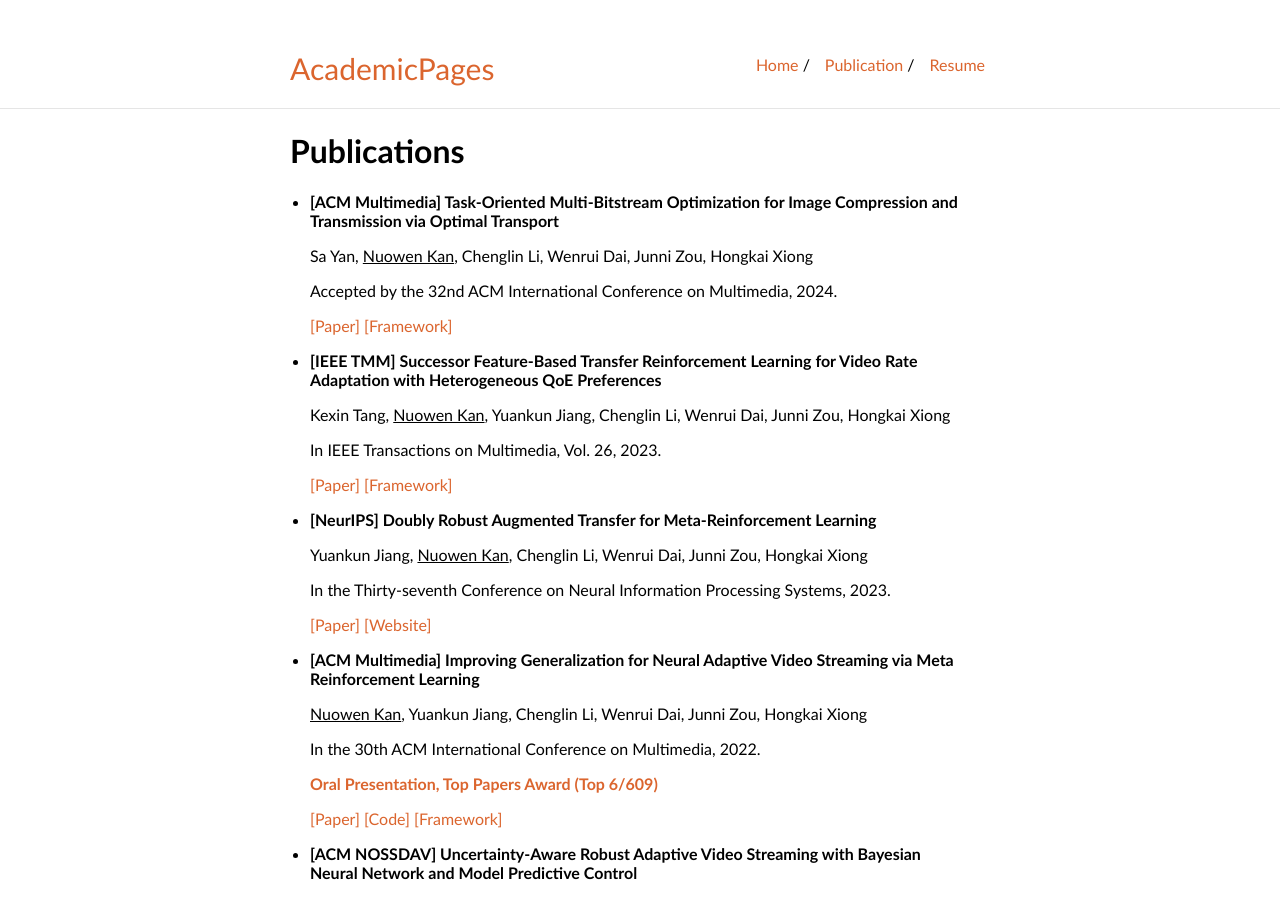
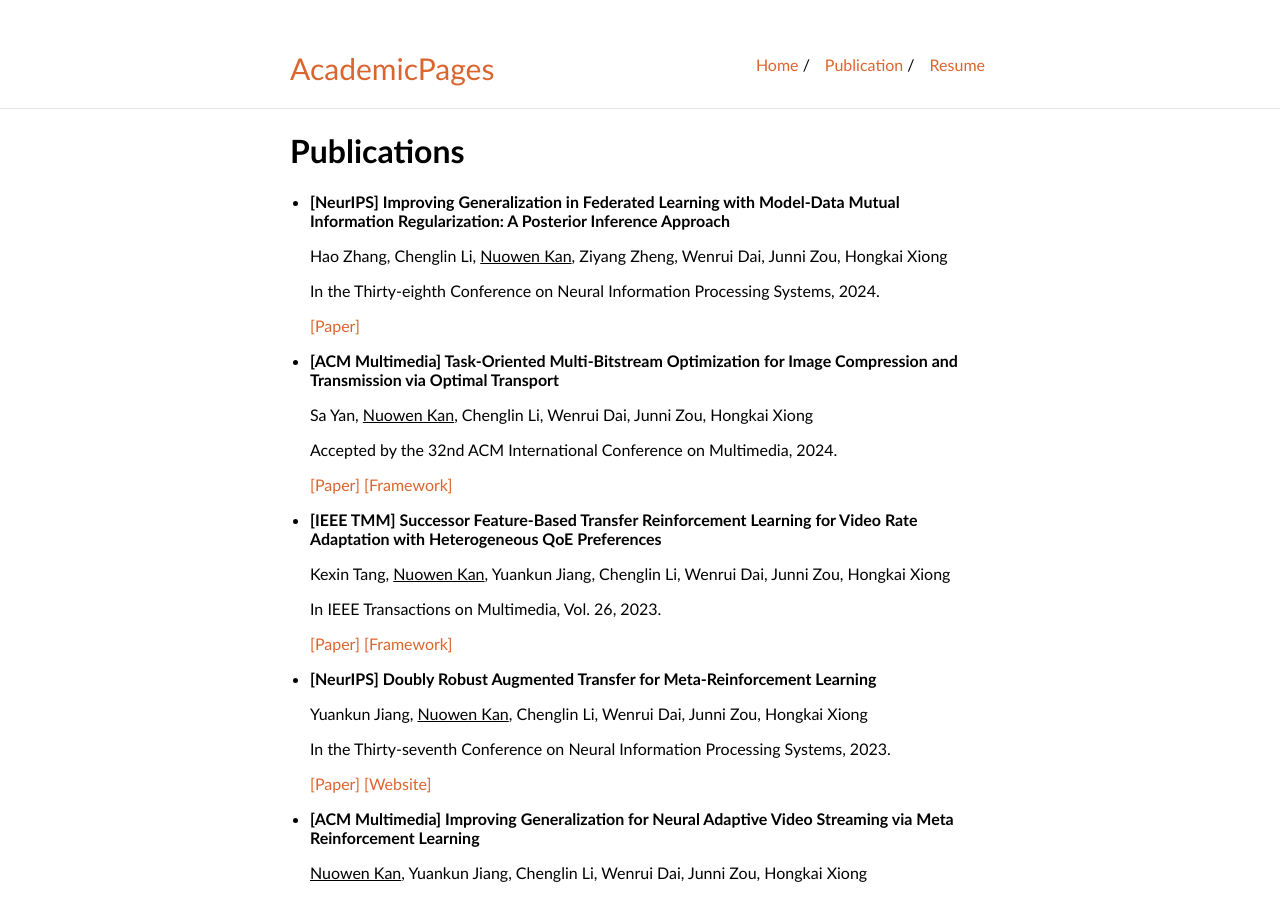
Before and after one commit to confiwent/AcademicPages, a Jekyll site: the page built from publication.md, in a window 1280 px wide and 900 px high. Built offline with Jekyll 4.4.1, drawn with Linux system fonts in a browser that asks for light colours; our own code applies the rules of GitHub Pages for plain Markdown files.

Commit message:
update pubs

```diff
--- a/publication.md
+++ b/publication.md
@@ -1,11 +1,19 @@
 # Publications
+- **[NeurIPS] Improving Generalization in Federated Learning with Model-Data Mutual Information Regularization: A Posterior Inference Approach**
+
+  Hao Zhang, Chenglin Li, <u>Nuowen Kan</u>, Ziyang Zheng, Wenrui Dai, Junni Zou, Hongkai Xiong
+
+  In the Thirty-eighth Conference on Neural Information Processing Systems, 2024.
+
+  [\[Paper\]](https://openreview.net/forum?id=6lx34fpanw)
+
 - **[ACM Multimedia] Task-Oriented Multi-Bitstream Optimization for Image Compression and Transmission via Optimal Transport**
 
     Sa Yan, <u>Nuowen Kan</u>, Chenglin Li, Wenrui Dai, Junni Zou, Hongkai Xiong
 
     Accepted by the 32nd ACM International Conference on Multimedia, 2024.
 
-    [\[Paper\]](https://openreview.net/forum?id=wOx1VBzF8k) [\[Framework\]](pic/mm24.png)
+    [\[Paper\]](https://dl.acm.org/doi/10.1145/3664647.3681523) [\[Framework\]](pic/mm24.png)
 
 - **[IEEE TMM] Successor Feature-Based Transfer Reinforcement Learning for Video Rate Adaptation with Heterogeneous QoE Preferences**
 
```
Also changed, not shown: index.md (+2 -0 lines).
